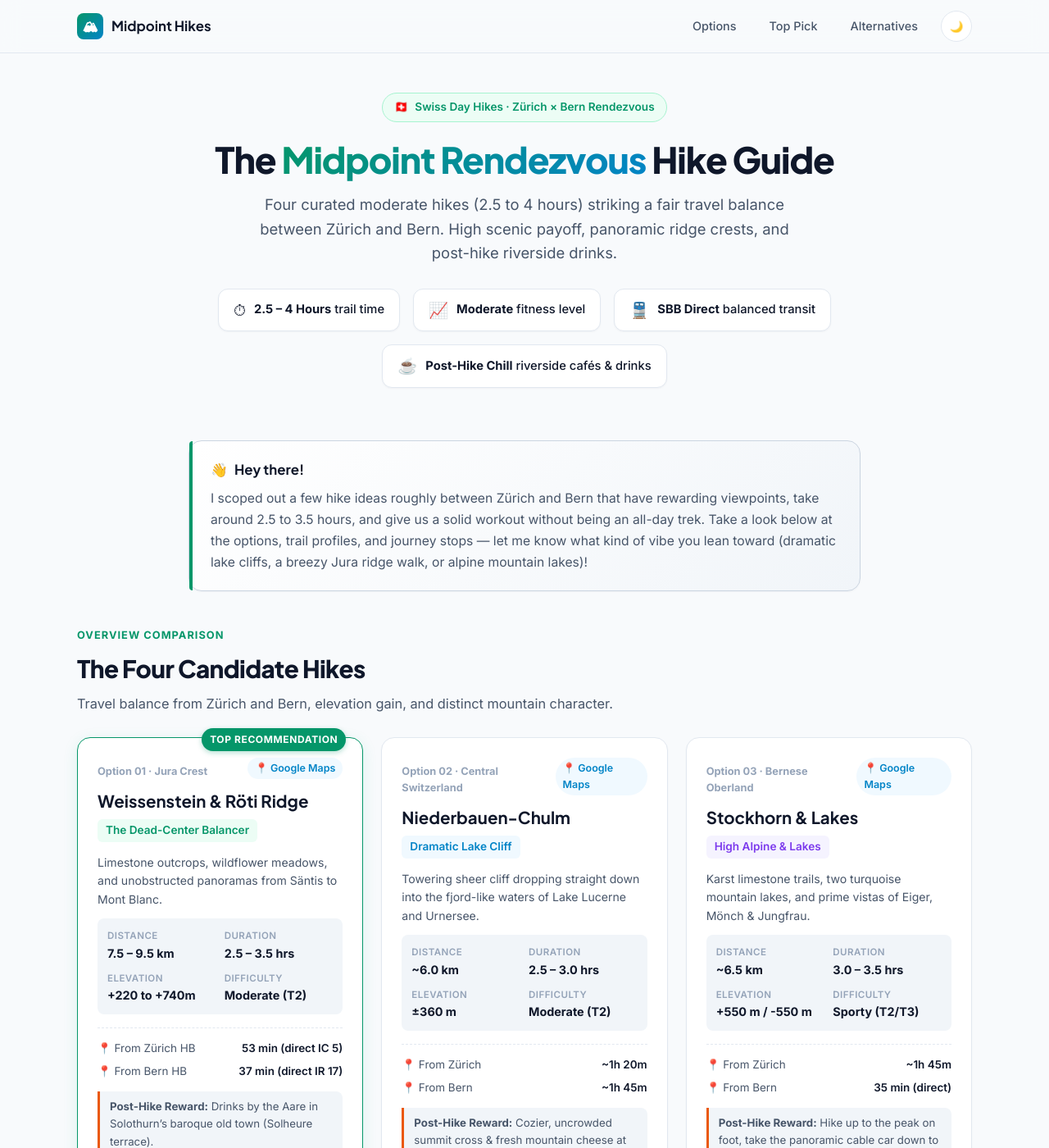
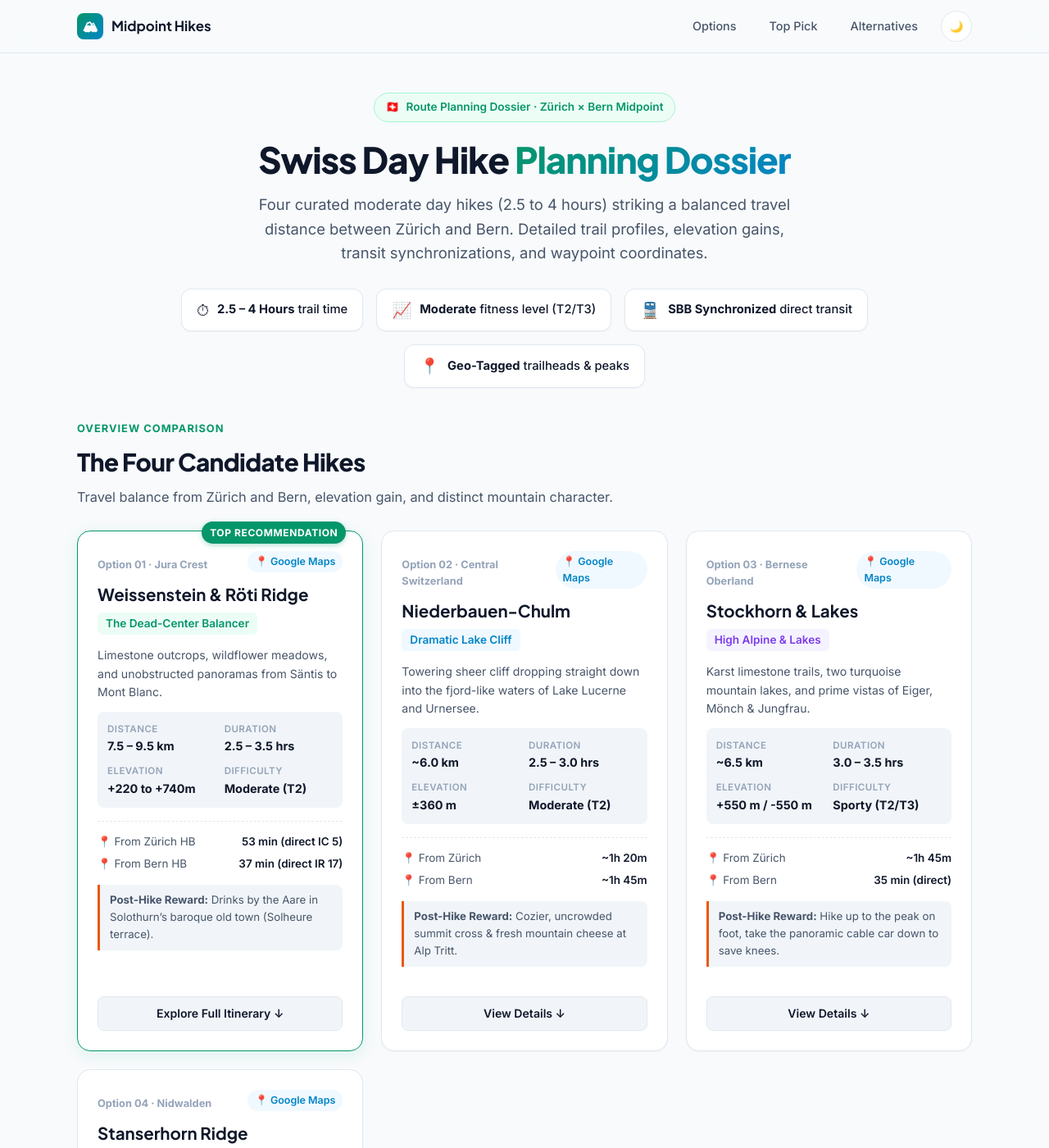
Before and after one commit to sunmeetsingh/sunmeetsingh.github.io, a Jekyll site: the page built from hike/index.html, in a window 1280 px wide and 1400 px high. Shown: the whole window at 82% size. Built offline with Jekyll 4.4.1, drawn with Linux system fonts in a browser that asks for light colours.

Commit message:
Anchor hike page strictly on route planning, remove conversational notes

```diff
--- a/hike/index.html
+++ b/hike/index.html
@@ -287,47 +287,6 @@ title: "Swiss Hike Ideas — Zürich & Bern Rendezvous"
       font-size: 1.2rem;
     }
 
-    /* ── Warm Intro Note ──────────────────────────────────────────────── */
-    .welcome-note {
-      background: linear-gradient(135deg, var(--bg-surface), var(--bg-surface-soft));
-      border: 1px solid var(--border-strong);
-      border-radius: var(--radius-lg);
-      padding: 22px 26px;
-      margin: 24px auto 44px;
-      max-width: 820px;
-      text-align: left;
-      box-shadow: var(--shadow-sm);
-      position: relative;
-    }
-
-    .welcome-note::before {
-      content: "";
-      position: absolute;
-      top: 0;
-      left: 0;
-      width: 4px;
-      height: 100%;
-      background: var(--brand-primary);
-      border-radius: var(--radius-lg) 0 0 var(--radius-lg);
-    }
-
-    .welcome-note-header {
-      display: flex;
-      align-items: center;
-      gap: 8px;
-      font-family: var(--font-display);
-      font-size: 1.05rem;
-      font-weight: 700;
-      color: var(--text-main);
-      margin-bottom: 8px;
-    }
-
-    .welcome-note-text {
-      font-size: 0.98rem;
-      color: var(--text-muted);
-      line-height: 1.65;
-    }
-
     /* ── Section Headers ──────────────────────────────────────────────── */
     .section-title-wrap {
       margin-bottom: 28px;
@@ -1193,13 +1152,13 @@ title: "Swiss Hike Ideas — Zürich & Bern Rendezvous"
     <!-- ── Hero ───────────────────────────────────────────────────────── -->
     <section class="hero-section">
       <div class="hero-badge">
-        <span>🇨🇭</span> Swiss Day Hikes · Zürich × Bern Rendezvous
+        <span>🇨🇭</span> Route Planning Dossier · Zürich × Bern Midpoint
       </div>
       <h1 class="hero-title">
-        The <span>Midpoint Rendezvous</span> Hike Guide
+        Swiss Day Hike <span>Planning Dossier</span>
       </h1>
       <p class="hero-subtitle">
-        Four curated moderate hikes (2.5 to 4 hours) striking a fair travel balance between Zürich and Bern. High scenic payoff, panoramic ridge crests, and post-hike riverside drinks.
+        Four curated moderate day hikes (2.5 to 4 hours) striking a balanced travel distance between Zürich and Bern. Detailed trail profiles, elevation gains, transit synchronizations, and waypoint coordinates.
       </p>
 
       <div class="hero-metrics">
@@ -1209,28 +1168,18 @@ title: "Swiss Hike Ideas — Zürich & Bern Rendezvous"
         </div>
         <div class="metric-chip">
           <span class="metric-icon">📈</span>
-          <span><strong>Moderate</strong> fitness level</span>
+          <span><strong>Moderate</strong> fitness level (T2/T3)</span>
         </div>
         <div class="metric-chip">
           <span class="metric-icon">🚆</span>
-          <span><strong>SBB Direct</strong> balanced transit</span>
+          <span><strong>SBB Synchronized</strong> direct transit</span>
         </div>
         <div class="metric-chip">
-          <span class="metric-icon">☕</span>
-          <span><strong>Post-Hike Chill</strong> riverside cafés & drinks</span>
+          <span class="metric-icon">📍</span>
+          <span><strong>Geo-Tagged</strong> trailheads & peaks</span>
         </div>
       </div>
     </section>
-
-    <!-- ── Warm Welcoming Note ─────────────────────────────────────────── -->
-    <div class="welcome-note">
-      <div class="welcome-note-header">
-        <span>👋</span> Hey there!
-      </div>
-      <p class="welcome-note-text">
-        I scoped out a few hike ideas roughly between Zürich and Bern that have rewarding viewpoints, take around 2.5 to 3.5 hours, and give us a solid workout without being an all-day trek. Take a look below at the options, trail profiles, and journey stops — let me know what kind of vibe you lean toward (dramatic lake cliffs, a breezy Jura ridge walk, or alpine mountain lakes)!
-      </p>
-    </div>
 
     <!-- ── Options Matrix ─────────────────────────────────────────────── -->
     <section id="matrix">
```
